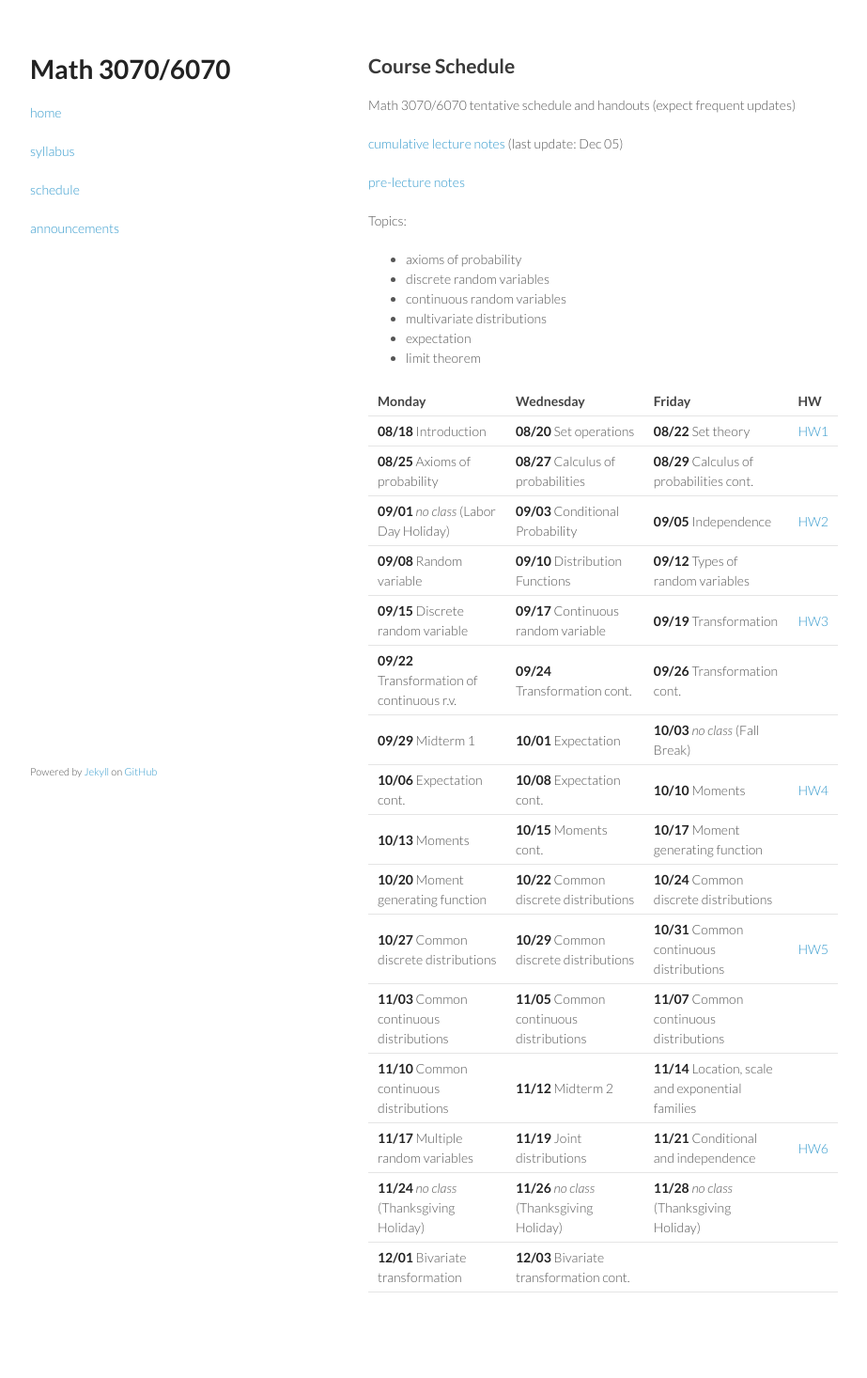
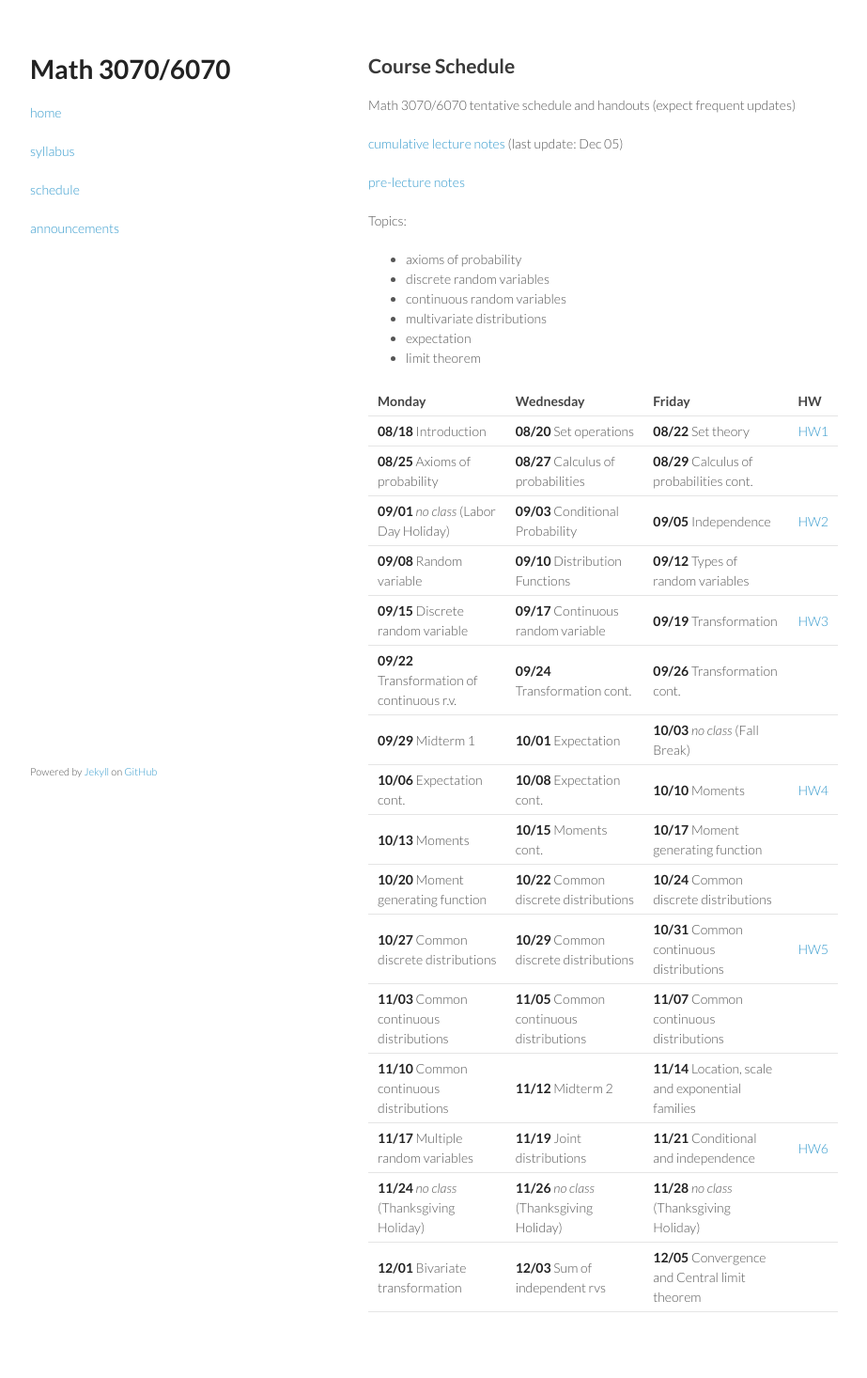
Before and after one commit to tulane-math-3070/2025Fall, a Jekyll site: the page built from schedule/schedule.md, in a window 1280 px wide. Shown: the whole page at 94% size, without its empty margins (178-1101 px from the left). Built offline with Jekyll 4.4.1, drawn with Linux system fonts in a browser that asks for light colours; before the commit the page ends 1445 px from its top, so only the background shows below that.

```diff
--- a/schedule/schedule.md
+++ b/schedule/schedule.md
@@ -41,4 +41,4 @@ Topics:
 | **11/10** Common continuous distributions | **11/12** Midterm 2 | **11/14** Location, scale and exponential families | |
 | **11/17** Multiple random variables | **11/19** Joint distributions | **11/21** Conditional and independence | [HW6](../HW/HW6/HW6.pdf) |
 | **11/24** _no class_ (Thanksgiving Holiday) | **11/26**  _no class_ (Thanksgiving Holiday) | **11/28**  _no class_ (Thanksgiving Holiday) | |
-| **12/01** Bivariate transformation | **12/03** Bivariate transformation cont. | | |
+| **12/01** Bivariate transformation | **12/03** Sum of independent rvs | **12/05** Convergence and Central limit theorem | |
```
Also changed, not shown: 2 other files.
